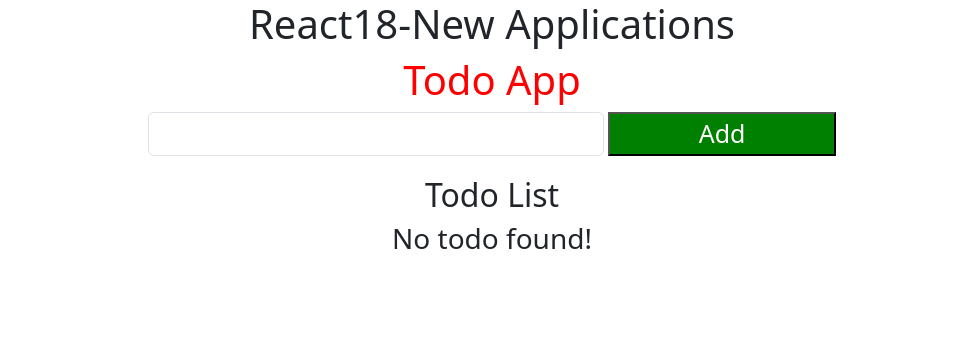
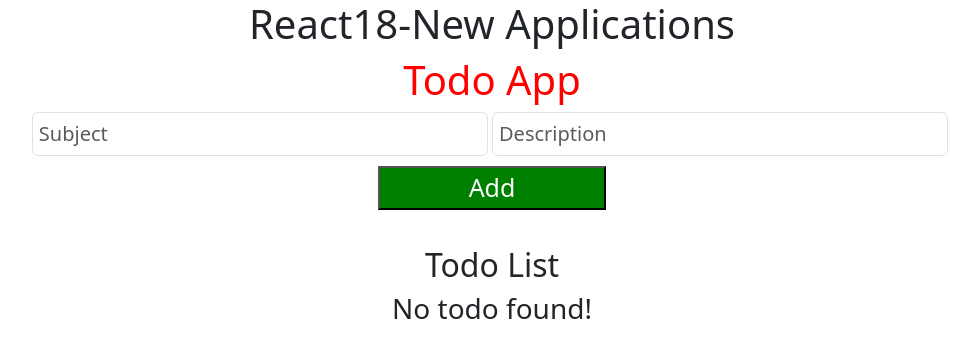
Before and after one commit to sayan-roni-96/react18-demo-apps-sayan, a React (Create React App) app: page / in a window 1280 px wide. Shown: the top 358 px of the page, without its empty margins (148-1127 px from the left). Built offline with nearby package versions, Linux system fonts and the light colour scheme.

Commit message:
View Done

```diff
--- a/src/pages/todoApp/MainTodo.js
+++ b/src/pages/todoApp/MainTodo.js
@@ -1,30 +1,48 @@
 import React, { useState } from 'react';
+import './todo.css';
 
 const MainTodo = () => {
   // const [data, callback] = useState(type);
   const [allTodos, setAllTodos] = useState([]);
-  const [todoData, setTodoData] = useState('');
+  const [subject, setSubject] = useState('');
+  const [description, setDescription] = useState('');
   const [errorMsg, setErrorMsg] = useState('');
-
-  console.log('todoData->', typeof todoData, todoData);
+  const [viewTodoData, setViewTodoData] = useState();
 
   const onButtonClick = () => {
-    // console.log('onButtonClick');
-    if (!todoData || todoData === '') {
+    console.log('onButtonClick');
+    if (subject === '' || description === '') {
       setErrorMsg('Please fill the field!');
       setTimeout(() => {
         setErrorMsg('');
       }, 1000);
     } else {
       const newTodos = {
-        todo: todoData,
+        todoSubject: subject,
+        todoDescription: description,
       };
+      console.log('newTodos->', newTodos);
       setAllTodos([...allTodos, newTodos]);
-      setTodoData('');
+      // After add todo then field will be blank
+      setSubject('');
+      setDescription('');
     }
   };
 
+  // console.log('subject-des->', subject, description);
+
   console.log('allTodos->', allTodos);
+
+  const viewClick = (ViewData) => {
+    console.log('ViewData->', ViewData);
+    setViewTodoData(ViewData);
+
+    setTimeout(() => {
+      setViewTodoData();
+    }, 2000);
+  };
+
+  console.log('viewTodoData->', viewTodoData);
 
   return (
     <>
@@ -36,12 +54,24 @@ const MainTodo = () => {
         >
           <input
             type="text"
-            name="todotxt"
-            id="todotxt"
-            value={todoData}
+            name="todoSubject"
+            id="todoSubject"
+            placeholder="Subject"
+            value={subject}
             className="form-control"
             style={{ width: '40%', padding: '6px', fontSize: '20px' }}
-            onChange={(evt) => setTodoData(evt.target.value)}
+            onChange={(evt) => setSubject(evt.target.value)}
+          />{' '}
+          &nbsp;
+          <input
+            type="text"
+            name="todoDescription"
+            id="todoDescription"
+            placeholder="Description"
+            value={description}
+            className="form-control"
+            style={{ width: '40%', padding: '6px', fontSize: '20px' }}
+            onChange={(evt) => setDescription(evt.target.value)}
           />
           &nbsp;
           <button
@@ -50,16 +80,30 @@ const MainTodo = () => {
               backgroundColor: 'green',
               color: 'white',
               width: '20%',
+              marginTop: '10px',
             }}
             type="buttom"
             onClick={onButtonClick}
           >
             Add
           </button>
+          <div>
+            <p style={{ color: 'red', fontSize: '16px' }}>{errorMsg}</p>
+          </div>
         </div>
-        <div>
-          <p style={{ color: 'red', fontSize: '16px' }}>{errorMsg}</p>
-        </div>
+
+        {/* View Todo Html */}
+        {!viewTodoData ? (
+          <></>
+        ) : (
+          <div className="view_div">
+            <h2>View Specific Todo</h2>
+            <h4>Subject: {viewTodoData.todoSubject}</h4>
+            <h5>Subject: {viewTodoData.todoDescription}</h5>
+          </div>
+        )}
+        {/* View Todo Html End*/}
+
         <div>
           <h2>Todo List</h2>
           {allTodos.length == 0 ? (
@@ -67,10 +111,11 @@ const MainTodo = () => {
               <h3>No todo found!</h3>
             </div>
           ) : (
-            <table style={{ margin: '0 auto', width: '30%' }}>
+            <table style={{ margin: '0 auto', width: '70%' }}>
               <thead>
                 <th>Sl.No</th>
-                <th>Todo Nme</th>
+                <th>Todo Subject</th>
+                <th>Todo Description</th>
                 <th>Action</th>
               </thead>
               {allTodos &&
@@ -80,7 +125,8 @@ const MainTodo = () => {
                     <tbody>
                       <tr>
                         <td>{index + 1}</td>
-                        <td>{eTodo.todo}</td>
+                        <td>{eTodo.todoSubject}</td>
+                        <td>{eTodo.todoDescription}</td>
                         <td>
                           <button
                             style={{
@@ -88,6 +134,7 @@ const MainTodo = () => {
                               color: '#fff',
                               fontSize: '18px',
                             }}
+                            onClick={() => viewClick(eTodo)}
                           >
                             View
                           </button>
--- /dev/null
+++ b/src/pages/todoApp/todo.css
@@ -0,0 +1,9 @@
+.view_div {
+  border: 1px solid #000;
+  width: 100%;
+  margin: auto 0px;
+  justify-content: center;
+  align-items: center;
+  text-align: center;
+  padding: 14px 3px;
+}
```
